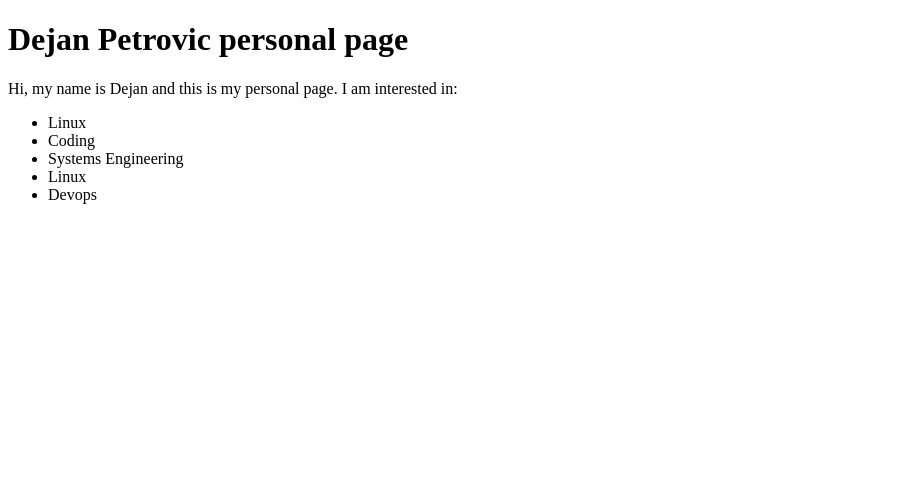
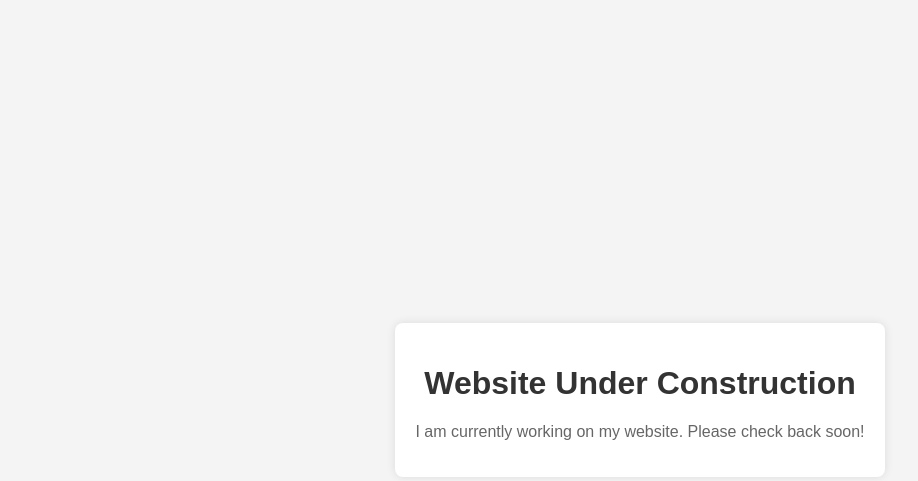
Before and after one commit to dnkp/dnkp.github.io, a plain HTML site: page index.html in a window 1280 px wide. Shown: the whole page, without its empty margins (0-918 px from the left). Drawn offline with Linux system fonts and the light colour scheme.

Commit message:
added under construction page

```diff
--- a/index.html
+++ b/index.html
@@ -1,19 +1,45 @@
 <!DOCTYPE html>
-<html>
-    <head>
-        <title>Dejan Petrovic page</title>
-    </head>
-    <body>
-        <h1>Dejan Petrovic personal page</h1>
-	<p>
-            Hi, my name is Dejan and this is my personal page. I am interested in:
-    </p>
-	<ul>
-            <li>Linux</li>
-            <li>Coding</li>
-            <li>Systems Engineering</li>
-            <li>Linux</li>
-            <li>Devops</li>
-	</ul>
-    </body>
+<html lang="en">
+
+<head>
+    <meta charset="UTF-8">
+    <meta name="viewport" content="width=device-width, initial-scale=1.0">
+    <title>Dejan</title>
+    <style>
+        body {
+            font-family: Arial, sans-serif;
+            background-color: #f4f4f4;
+            margin: 0;
+            display: flex;
+            justify-content: center;
+            align-items: center;
+            height: 100vh;
+            text-align: center;
+        }
+
+        .container {
+            max-width: 600px;
+            padding: 20px;
+            background-color: #fff;
+            border-radius: 8px;
+            box-shadow: 0 0 10px rgba(0, 0, 0, 0.1);
+        }
+
+        h1 {
+            color: #333;
+        }
+
+        p {
+            color: #666;
+        }
+    </style>
+</head>
+
+<body>
+    <div class="container">
+        <h1>Website Under Construction</h1>
+        <p>I am currently working on my website. Please check back soon!</p>
+    </div>
+</body>
+
 </html>
```
